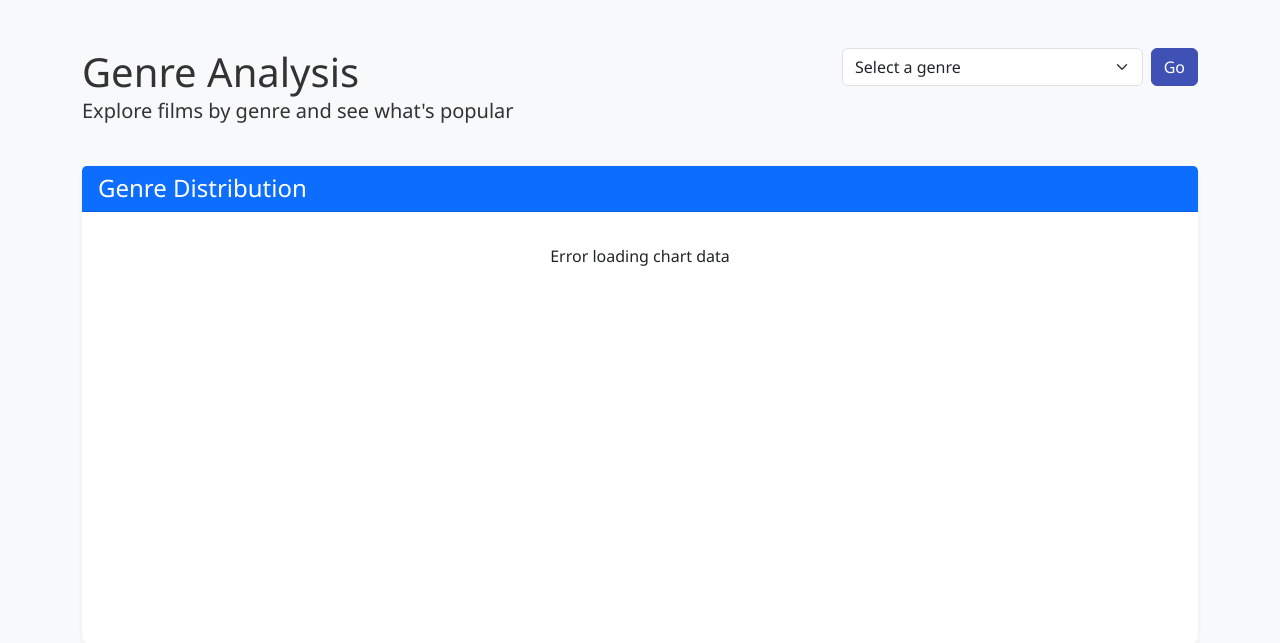
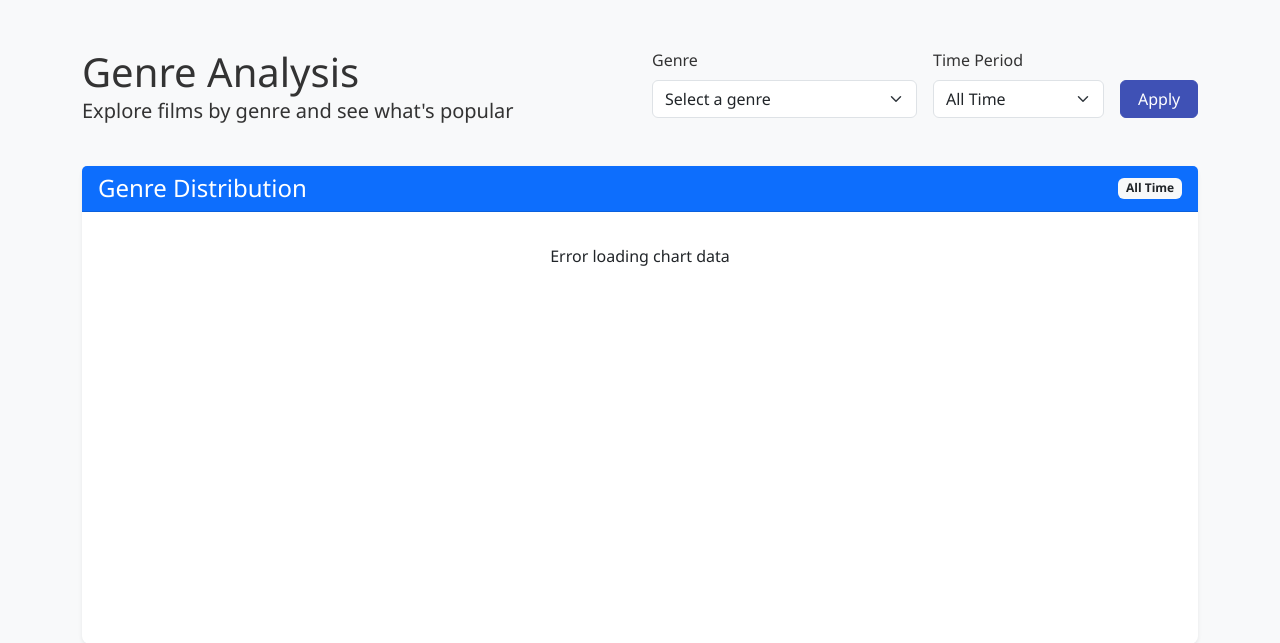
Before and after one commit to betterlucky/YourCinemaFilms, a Django app: page /genres/ in a window 1280 px wide. Shown: the part 56-699 px from the top of the page. Run offline with Django 5.2, Linux system fonts and the light colour scheme; data comes from the database, SQL or seed files in the repository; tables that the repository leaves empty hold one stand-in row (values such as "Sample post"); parts of the project's set-up code (start-up, migrations or seed data) failed here and were passed over; some libraries are stand-ins or nearby versions.

Commit message:
Enhance genre analysis page with time period filtering and improved UI

```diff
--- a/films_app/api/views.py
+++ b/films_app/api/views.py
@@ -11,7 +11,7 @@ from rest_framework.response import Response
 from rest_framework.views import APIView
 
 from ..models import Film, Vote, UserProfile, GenreTag
-from ..utils import validate_genre_tag
+from ..utils import validate_genre_tag, filter_votes_by_period
 from .serializers import FilmSerializer, VoteSerializer, UserProfileSerializer, GenreTagSerializer
 
 
@@ -144,25 +144,27 @@ def charts_data(request):
     """API endpoint to get chart data."""
     # Get time period from request
     period = request.query_params.get('period', 'all')
+    genre = request.query_params.get('genre', None)
 
-    # Calculate date range based on period
-    end_date = timezone.now()
-    start_date = None
-
-    if period == 'week':
-        start_date = end_date - timedelta(days=7)
-    elif period == 'month':
-        start_date = end_date - timedelta(days=30)
-    elif period == 'year':
-        start_date = end_date - timedelta(days=365)
-
-    # Query votes based on date range
-    votes_query = Vote.objects.all()
-    if start_date:
-        votes_query = votes_query.filter(created_at__gte=start_date)
+    # Get votes filtered by period
+    votes_query = filter_votes_by_period(period)
 
     # Get top films
-    top_films = Film.objects.filter(votes__in=votes_query).annotate(
+    films_query = Film.objects.filter(votes__in=votes_query)
+
+    # Filter by genre if specified
+    if genre:
+        # Get films with official genre
+        official_genre_films = films_query.filter(genres__icontains=genre)
+
+        # Get films with user tag
+        user_tag_films = films_query.filter(tags__tag=genre, tags__is_approved=True)
+
+        # Combine and remove duplicates
+        films_query = (official_genre_films | user_tag_films).distinct()
+
+    # Annotate with vote count and get top 10
+    top_films = films_query.annotate(
         vote_count=Count('votes')
     ).order_by('-vote_count')[:10]
 
@@ -181,21 +183,8 @@ def genre_data(request):
     # Get time period from request
     period = request.query_params.get('period', 'all')
 
-    # Calculate date range based on period
-    end_date = timezone.now()
-    start_date = None
-
-    if period == 'week':
-        start_date = end_date - timedelta(days=7)
-    elif period == 'month':
-        start_date = end_date - timedelta(days=30)
-    elif period == 'year':
-        start_date = end_date - timedelta(days=365)
-
-    # Query votes based on date range
-    votes_query = Vote.objects.all()
-    if start_date:
-        votes_query = votes_query.filter(created_at__gte=start_date)
+    # Get votes filtered by period
+    votes_query = filter_votes_by_period(period)
 
     # Get genre distribution
     genre_counts = {}
--- a/films_app/utils.py
+++ b/films_app/utils.py
@@ -222,3 +222,48 @@ def count_film_votes(film):
         int: The number of votes for the film
     """
     return Vote.objects.filter(film=film).count()
+
+def get_date_range_from_period(period):
+    """
+    Get start and end dates based on a time period.
+
+    Args:
+        period (str): The time period ('week', 'month', 'year', or 'all')
+
+    Returns:
+        tuple: (start_date, end_date) where start_date may be None for 'all'
+    """
+    from django.utils import timezone
+    from datetime import timedelta
+
+    end_date = timezone.now()
+    start_date = None
+
+    if period == 'week':
+        start_date = end_date - timedelta(days=7)
+    elif period == 'month':
+        start_date = end_date - timedelta(days=30)
+    elif period == 'year':
+        start_date = end_date - timedelta(days=365)
+
+    return start_date, end_date
+
+def filter_votes_by_period(period):
+    """
+    Filter votes based on a time period.
+
+    Args:
+        period (str): The time period ('week', 'month', 'year', or 'all')
+
+    Returns:
+        QuerySet: Filtered Vote queryset
+    """
+    from .models import Vote
+
+    start_date, _ = get_date_range_from_period(period)
+    votes_query = Vote.objects.all()
+
+    if start_date:
+        votes_query = votes_query.filter(created_at__gte=start_date)
+
+    return votes_query
--- a/films_app/views.py
+++ b/films_app/views.py
@@ -22,7 +22,8 @@ from .utils import (
     fetch_and_update_film_from_omdb,
     require_http_method,
     validate_and_format_genre_tag,
-    count_film_votes
+    count_film_votes,
+    filter_votes_by_period
 )
 
 
@@ -451,9 +452,8 @@ def user_profile_view(request, username):
     return render(request, 'films_app/user_profile.html', context)
 
 
-def genre_analysis(request):
-    """View for genre analysis."""
-    # Get all genres (including approved user tags)
+def get_all_genres():
+    """Get all genres from films and approved tags."""
     all_genres = set()
 
     # Get official genres from films
@@ -465,29 +465,52 @@ def genre_analysis(request):
     all_genres.update(approved_tags)
 
     # Sort genres alphabetically
-    genres = sorted(list(all_genres))
+    return sorted(list(all_genres))
 
-    # Get selected genre
+def get_films_by_genre(genre, period=None):
+    """Get films in a specific genre, optionally filtered by period."""
+    # Get films with official genre
+    official_genre_films = Film.objects.filter(genres__icontains=genre)
+
+    # Get films with user tag
+    user_tag_films = Film.objects.filter(tags__tag=genre, tags__is_approved=True)
+
+    # Combine and remove duplicates
+    films = (official_genre_films | user_tag_films).distinct()
+
+    # Filter by period if specified
+    if period and period != 'all':
+        votes = filter_votes_by_period(period)
+        films = films.filter(votes__in=votes)
+
+    # Annotate with vote count and order by votes
+    return films.annotate(vote_count=Count('votes')).order_by('-vote_count')
+
+def genre_analysis(request):
+    """View for genre analysis."""
+    # Get all genres
+    genres = get_all_genres()
+
+    # Get selected genre and period
     selected_genre = request.GET.get('genre', '')
+    period = request.GET.get('period', 'all')
 
     # Get films in the selected genre
     films = []
     if selected_genre:
-        # Get films with official genre
-        official_genre_films = Film.objects.filter(genres__icontains=selected_genre)
-
-        # Get films with user tag
-        user_tag_films = Film.objects.filter(tags__tag=selected_genre, tags__is_approved=True)
-
-        # Combine and remove duplicates
-        films = (official_genre_films | user_tag_films).distinct().annotate(
-            vote_count=Count('votes')
-        ).order_by('-vote_count')
+        films = get_films_by_genre(selected_genre, period)
 
     context = {
         'genres': genres,
         'selected_genre': selected_genre,
+        'period': period,
         'films': films,
+        'periods': [
+            {'value': 'all', 'label': 'All Time'},
+            {'value': 'year', 'label': 'Past Year'},
+            {'value': 'month', 'label': 'Past Month'},
+            {'value': 'week', 'label': 'Past Week'}
+        ]
     }
 
     return render(request, 'films_app/genre_analysis.html', context)
--- a/templates/films_app/genre_analysis.html
+++ b/templates/films_app/genre_analysis.html
@@ -5,19 +5,32 @@
 {% block content %}
 <div class="container py-5">
     <div class="row mb-4">
-        <div class="col-md-8">
+        <div class="col-md-6">
             <h1 class="mb-0">Genre Analysis</h1>
             <p class="lead">Explore films by genre and see what's popular</p>
         </div>
-        <div class="col-md-4">
-            <form method="get" class="d-flex">
-                <select name="genre" class="form-select me-2" onchange="this.form.submit()">
-                    <option value="">Select a genre</option>
-                    {% for genre in genres %}
-                        <option value="{{ genre }}" {% if selected_genre == genre %}selected{% endif %}>{{ genre }}</option>
-                    {% endfor %}
-                </select>
-                <button type="submit" class="btn btn-primary">Go</button>
+        <div class="col-md-6">
+            <form method="get" class="row g-3">
+                <div class="col-md-6">
+                    <label for="genre-select" class="form-label">Genre</label>
+                    <select id="genre-select" name="genre" class="form-select">
+                        <option value="">Select a genre</option>
+                        {% for genre in genres %}
+                            <option value="{{ genre }}" {% if selected_genre == genre %}selected{% endif %}>{{ genre }}</option>
+                        {% endfor %}
+                    </select>
+                </div>
+                <div class="col-md-4">
+                    <label for="period-select" class="form-label">Time Period</label>
+                    <select id="period-select" name="period" class="form-select">
+                        {% for period_option in periods %}
+                            <option value="{{ period_option.value }}" {% if period == period_option.value %}selected{% endif %}>{{ period_option.label }}</option>
+                        {% endfor %}
+                    </select>
+                </div>
+                <div class="col-md-2 d-flex align-items-end">
+                    <button type="submit" class="btn btn-primary w-100">Apply</button>
+                </div>
             </form>
         </div>
     </div>
@@ -26,8 +39,14 @@
         <div class="row mb-4">
             <div class="col-12">
                 <div class="card">
-                    <div class="card-header bg-primary text-white">
+                    <div class="card-header bg-primary text-white d-flex justify-content-between align-items-center">
                         <h4 class="mb-0">{{ selected_genre }} Films</h4>
+                        <span class="badge bg-light text-dark">
+                            {% if period == 'all' %}All Time{% endif %}
+                            {% if period == 'year' %}Past Year{% endif %}
+                            {% if period == 'month' %}Past Month{% endif %}
+                            {% if period == 'week' %}Past Week{% endif %}
+                        </span>
                     </div>
                     <div class="card-body">
                         <div id="genre-chart-container" style="height: 300px;"></div>
@@ -38,7 +57,10 @@
 
         <div class="row mb-4">
             <div class="col-12">
-                <h2 class="border-bottom pb-2">Top {{ selected_genre }} Films</h2>
+                <h2 class="border-bottom pb-2">
+                    Top {{ selected_genre }} Films
+                    <small class="text-muted">{{ films|length }} film{{ films|length|pluralize }}</small>
+                </h2>
             </div>
         </div>
 
@@ -66,7 +88,7 @@
             {% else %}
                 <div class="col-12">
                     <div class="alert alert-info">
-                        No films found in the {{ selected_genre }} genre. Try another genre.
+                        No films found in the {{ selected_genre }} genre for the selected time period. Try another genre or time period.
                     </div>
                 </div>
             {% endif %}
@@ -75,8 +97,14 @@
         <div class="row">
             <div class="col-12">
                 <div class="card">
-                    <div class="card-header bg-primary text-white">
+                    <div class="card-header bg-primary text-white d-flex justify-content-between align-items-center">
                         <h4 class="mb-0">Genre Distribution</h4>
+                        <span class="badge bg-light text-dark">
+                            {% if period == 'all' %}All Time{% endif %}
+                            {% if period == 'year' %}Past Year{% endif %}
+                            {% if period == 'month' %}Past Month{% endif %}
+                            {% if period == 'week' %}Past Week{% endif %}
+                        </span>
                     </div>
                     <div class="card-body">
                         <div id="genres-chart-container" style="height: 400px;"></div>
@@ -104,7 +132,10 @@
             // Load genre-specific chart data
             $.ajax({
                 url: '/api/charts/data/',
-                data: { genre: '{{ selected_genre }}' },
+                data: {
+                    genre: '{{ selected_genre }}',
+                    period: '{{ period }}'
+                },
                 success: function(response) {
                     if (response.labels.length > 0) {
                         const ctx = document.getElementById('genre-chart-container').getContext('2d');
@@ -154,6 +185,7 @@
             // Load overall genre distribution
             $.ajax({
                 url: '/api/genres/data/',
+                data: { period: '{{ period }}' },
                 success: function(response) {
                     if (response.labels.length > 0) {
                         const ctx = document.getElementById('genres-chart-container').getContext('2d');
```
